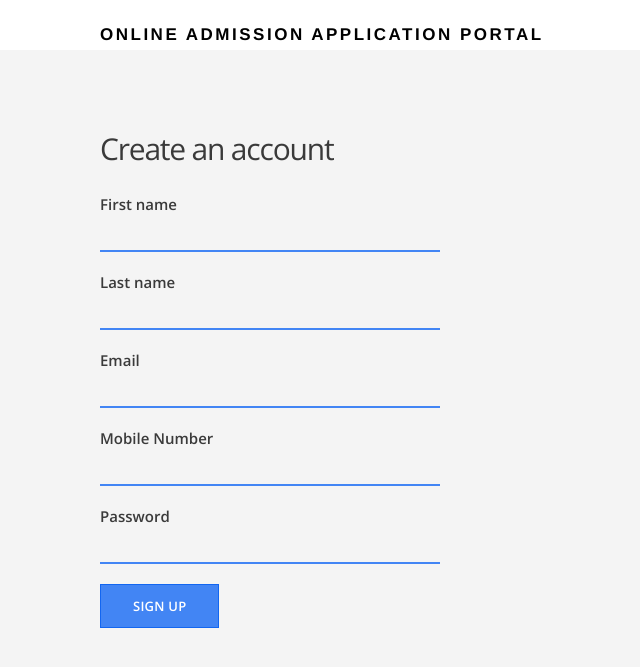
After one commit to tahermerchant/onlineForm, a Flask app: page /signup in a window 1280 px wide. The commit adds this page. Shown: the top 667 px of the page, without its empty margins (40-680 px from the left). Run offline with Flask 2, Linux system fonts and the light colour scheme.

Commit message:
login system implemented without email verificationlink

```diff
--- /dev/null
+++ b/forms.py
@@ -0,0 +1,16 @@
+from flask_wtf import Form
+from wtforms import StringField, PasswordField, SubmitField
+from wtforms.validators import DataRequired, Email, Length
+
+class SignupForm(Form):
+	first_name = StringField('First name', validators=[DataRequired("Please enter your first name.")])
+	last_name = StringField('Last name', validators=[DataRequired("Please enter your last name.")])
+	email = StringField('Email', validators=[DataRequired("Please enter your email address."), Email("Please enter your email address in correct format.")])
+	password = PasswordField('Password', validators=[DataRequired("Please enter a password."), Length(min=6, message="Passwords must be 6 characters or more.")])
+	phone = StringField('Mobile Number', validators=[DataRequired("Please enter your phone number."), Length(min=10,max=10, message="Phone number must be 10 digit.")])
+	submit = SubmitField('Sign up')
+
+class LoginForm(Form):
+	email = StringField('Email', validators=[DataRequired("Please enter your email address."), Email("Please enter your email address in correct format.")])
+	password = PasswordField('Password', validators=[DataRequired("Please enter a password.")])
+	submit = SubmitField('Sign in')
--- a/routes.py
+++ b/routes.py
@@ -1,15 +1,122 @@
-from flask import Flask, render_template
+from flask import Flask, render_template, request, session, redirect, url_for, flash
+from models import db, User
+from forms import SignupForm, LoginForm
+app = Flask(__name__)
 
-app = Flask(__name__)
+app.config['SQLALCHEMY_DATABASE_URI'] = 'postgresql://taher:cspl123@localhost/onlineform'
+db.init_app(app)
+
+app.secret_key = "developer-key"
 
 @app.route("/")
 @app.route("/index")
 def index():
+	session.pop('email',None)
 	return render_template("index.html")
 
-@app.route("/about")
-def about():
-	return render_template("about.html")
+@app.route("/createadmin", methods=['GET','POST'])
+def createadmin():
+	if 'email' not in session:
+		return redirect(url_for('login'))
+	form = SignupForm()
+	if request.method == 'POST':
+		if form.validate() == False:
+			return render_template('createadmin.html', form = form)
+		else:
+			newUser = User(form.first_name.data,form.last_name.data, form.email.data, form.password.data,form.phone.data,"admin","No")
+			db.session.add(newUser)
+			db.session.commit()
+			flash("A new admin created!")
+			return redirect(url_for('superadmin'))
+	else:
+		return render_template('createadmin.html', form = form)
+
+@app.route("/superadmin")
+def superadmin():
+	if 'email' not in session:
+		return redirect(url_for('login'))
+	users = User.query.filter_by(role ="admin").all()
+	email = session['email']
+	authorized = User.query.filter_by(email=email).first()
+	if authorized.role == 'super':
+		return render_template("superadmin.html",users=users)
+	else:
+		return redirect(url_for('logout'))
+
+@app.route("/admin")
+def admin():
+	if 'email' not in session:
+		return redirect(url_for('login'))
+	users = User.query.filter_by(role ="normal").all()
+	email = session['email']
+	authorized = User.query.filter_by(email=email).first()
+	if authorized.role == 'admin':
+		return render_template("admin.html",users=users)
+	else:
+		return redirect(url_for('logout'))
+
+@app.route("/signup", methods=['GET','POST'])
+def signup():
+	if 'email' in session:
+		return redirect(url_for('home'))
+
+	form = SignupForm()
+	if request.method == 'POST':
+		if form.validate() == False:
+			return render_template('signup.html', form = form)
+		else:
+			newUser = User(form.first_name.data,form.last_name.data, form.email.data, form.password.data,form.phone.data,"normal","No")
+			db.session.add(newUser)
+			db.session.commit()
+
+			session['email'] =  newUser.email
+			return redirect(url_for('home'))
+	else:
+		return render_template('signup.html', form = form)
+
+@app.route("/login",methods=['GET','POST'])
+def login():
+	if 'email' in session:
+		return redirect(url_for('home'))
+
+	form = LoginForm()
+	if request.method == 'POST':
+		if form.validate() == False:
+			return render_template('login.html',form=form)
+		else:
+			email= form.email.data
+			password = form.password.data
+
+			user = User.query.filter_by(email=email).first()
+			if user is not None and user.check_password(password):
+				session['email'] = form.email.data
+				if user.role == 'normal':
+					return redirect(url_for('home'))
+				if user.role == 'super':
+					return redirect(url_for('superadmin'))
+				if user.role == 'admin':
+					return redirect(url_for('admin'))
+			else:
+				flash("Incorrect Username or Password")
+				return redirect(url_for('login'))
+	else:
+		return render_template('login.html',form=form)
+
+@app.route('/home')
+def home():
+	if 'email' not in session:
+		return redirect(url_for('login'))
+	email = session['email']
+	authorized = User.query.filter_by(email=email).first()
+	if authorized.role == 'normal':
+		return render_template('home.html')
+	else:
+		return redirect(url_for('logout'))
+
+@app.route('/logout')
+def logout():
+	session.pop('email',None)
+	return render_template('index.html')
 
 if __name__ == "__main__":
 	app.run(debug=True)
--- a/static/css/main.css
+++ b/static/css/main.css
@@ -55,6 +55,11 @@ a {
 
 .section-device img {
   width: 600px;
+}
+.section-table {
+  float: right;
+  position: relative;
+  top: 65px;
 }
 
 .btn-primary {
--- a/templates/index.html
+++ b/templates/index.html
@@ -6,13 +6,13 @@
 
       <div class="section-content">
         <h3>Bhausaheb Firodiya Junior College Online Admission Form </h3>
-        <a href="#" class="btn-primary">Sign Up</a>
-        <a href="{{ url_for('about') }}" class="btn-secondary">Sign In</a>
+        <a href="{{ url_for('signup') }}" class="btn-primary">Sign Up</a>
+        <a href="{{ url_for('login') }}" class="btn-secondary">Sign In</a>
         <h4>New Users Please Sign-Up</h4>
         <h4>Existing Users Please Sign-In</h4>
       </div>
 
-      <div class="section-device">
+      <div class="section-content">
         <img src="static/img/school.png">
       </div>
 
--- /dev/null
+++ b/templates/signup.html
@@ -0,0 +1,77 @@
+{% extends "layout.html" %}
+
+{% block content %}
+	<main class="container signup-section">
+    <div class="section-content">
+      <h2>Create an account</h2>
+
+      <form method="POST" action="/signup">
+        {{ form.hidden_tag() }}
+
+        <div class="form-group">
+          {{ form.first_name.label }}
+
+          {% if form.first_name.errors %}
+            {% for error in form.first_name.errors %}
+              <p class="error-message">{{ error }}</p>
+            {% endfor %}
+          {% endif %}
+
+          {{ form.first_name }}
+        </div>
+
+        <div class="form-group">
+          {{ form.last_name.label }}
+
+          {% if form.last_name.errors %}
+            {% for error in form.last_name.errors %}
+              <p class="error-message">{{ error }}</p>
+            {% endfor %}
+          {% endif %}
+
+          {{ form.last_name }}
+        </div>
+
+        <div class="form-group">
+          {{ form.email.label }}
+
+          {% if form.email.errors %}
+            {% for error in form.email.errors %}
+              <p class="error-message">{{ error }}</p>
+            {% endfor %}
+          {% endif %}
+
+          {{ form.email }}
+        </div>
+
+        <div class="form-group">
+          {{ form.phone.label }}
+
+          {% if form.phone.errors %}
+            {% for error in form.phone.errors %}
+              <p class="error-message">{{ error }}</p>
+            {% endfor %}
+          {% endif %}
+
+          {{ form.phone }}
+        </div>
+
+        <div class="form-group">
+          {{ form.password.label }}
+
+          {% if form.password.errors %}
+            {% for error in form.password.errors %}
+              <p class="error-message">{{ error }}</p>
+            {% endfor %}
+          {% endif %}
+
+          {{ form.password }}
+        </div>
+
+
+
+        {{ form.submit(class="btn-primary") }}
+      </form>
+    </div>
+ 	</main>
+{% endblock%}
```
Also changed, not shown: models.py (added, +30 -0 lines), templates/about.html (deleted, +0 -12 lines), templates/admin.html (added, +33 -0 lines), templates/createadmin.html (added, +80 -0 lines), templates/home.html (added, +15 -0 lines), templates/login.html (added, +43 -0 lines), templates/superadmin.html (added, +47 -0 lines), 2 other files.
